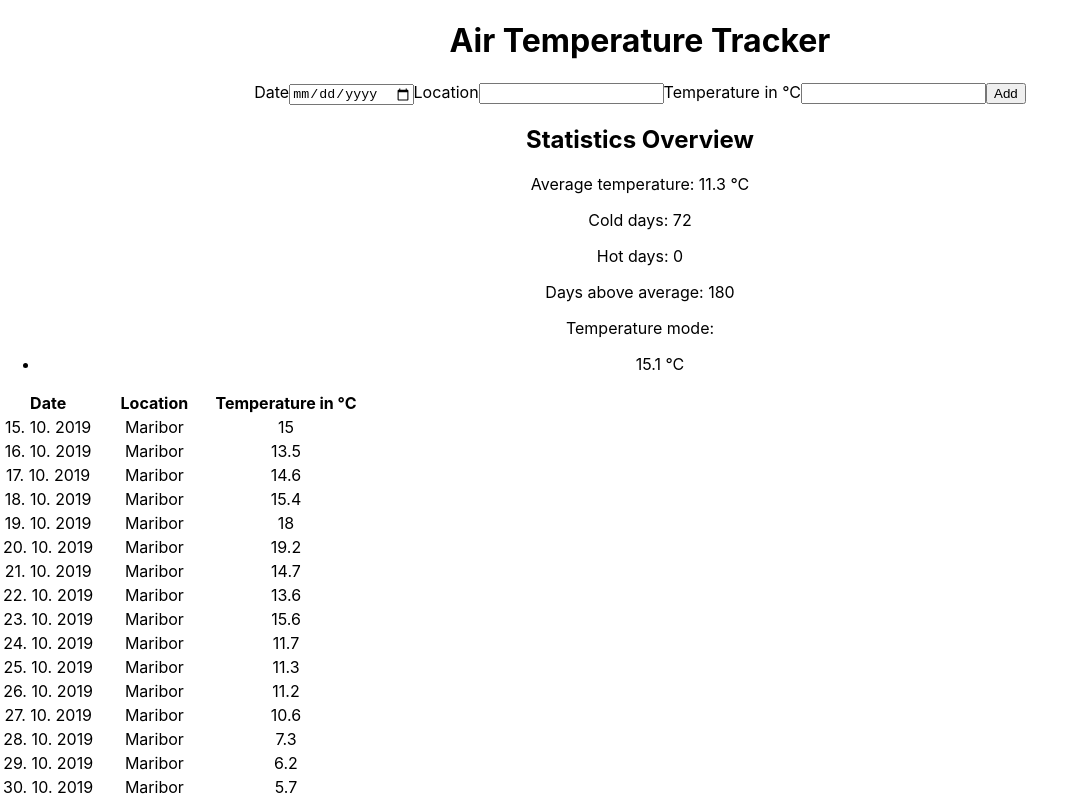
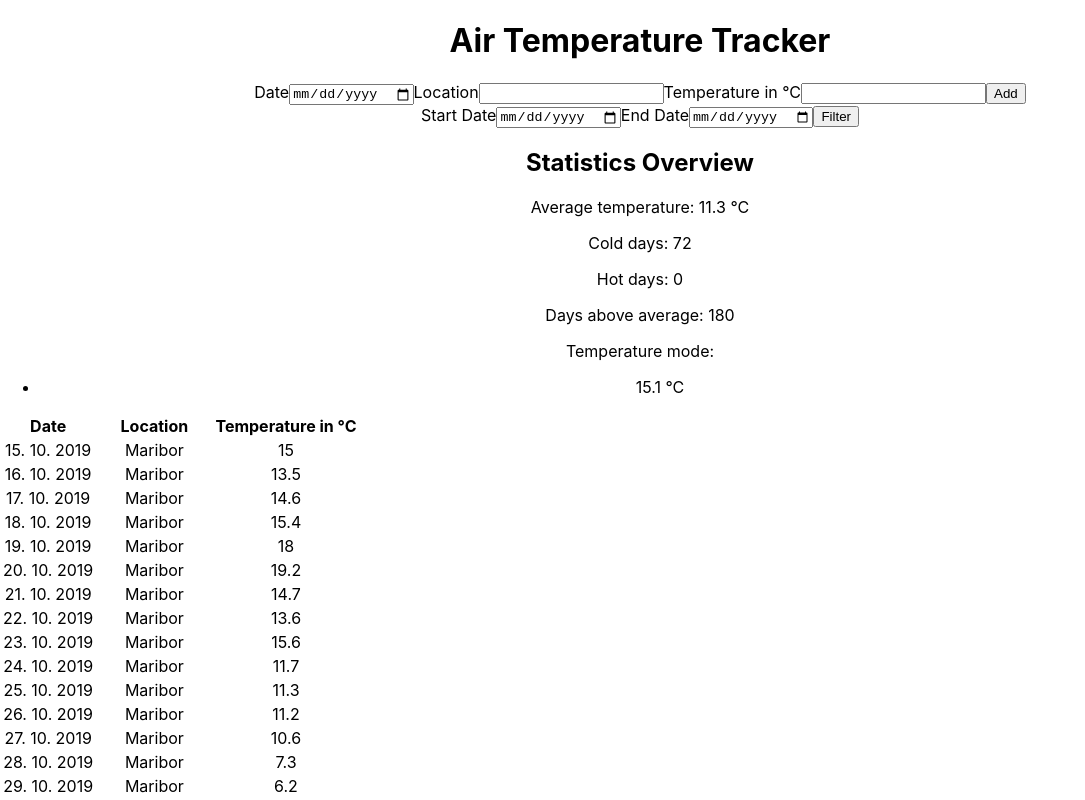
Before and after one commit to encalien/air-temperature-tracker, a React (Create React App) app: page / in a window 1280 px wide. Shown: the top 800 px of the page, without its empty margins (0-1085 px from the left). Built offline with nearby package versions, Linux system fonts and the light colour scheme.

Commit message:
add date filter

```diff
--- a/src/App.tsx
+++ b/src/App.tsx
@@ -5,23 +5,35 @@ import TemperatureRecordIndex from './components/TemperatureRecordIndex';
 import TemperatureRecord from './types/TemperatureRecord';
 import temperatureRecordService from './services/TemperatureRecordService';
 import StatisticsOverview from './components/StatisticsOverview';
+import DateFilterForm from './components/DateFilterForm';
 
 function App() {
   const [temperatureRecords, setTemperatureRecords] = useState<TemperatureRecord[]>([]);
+
+  const fetchTemperatureRecordsBetween = (startDate: number, endDate: number) => {
+    temperatureRecordService.getTemperatureRecordsBetween(startDate, endDate)
+      .then((records: TemperatureRecord[]) => {
+        console.log('Records fetched:', records)
+        setTemperatureRecords(records);
+      })
+      .catch((error) => console.log('Error:', error));
+  }
 
   const addTemperatureRecord = (record: TemperatureRecord): void => {
     setTemperatureRecords([...temperatureRecords, record]);
   }
 
-  useEffect(() => {
-    temperatureRecordService.getTemperatureRecordsBetween(0, Date.now())
-      .then((records: TemperatureRecord[]) => setTemperatureRecords(records));
-  }, []);
+  const filterByDate = (startDate: number, endDate: number): void => {
+    fetchTemperatureRecordsBetween(startDate, endDate);
+  }
+
+  useEffect(() => fetchTemperatureRecordsBetween(0, Date.now()), []);
 
   return (
     <div className="App">
       <h1>Air Temperature Tracker</h1>
       <AddTemperatureRecordForm addTemperatureRecord={addTemperatureRecord} />
+      <DateFilterForm filterByDate={filterByDate} />
       <StatisticsOverview temperatureRecords={temperatureRecords}/>
       <TemperatureRecordIndex temperatureRecords={temperatureRecords} />
     </div>
--- /dev/null
+++ b/src/components/DateFilterForm.tsx
@@ -0,0 +1,26 @@
+export default function DateFilterForm(
+  { filterByDate }: { filterByDate: Function }
+) {
+  const handleSubmit = (event: React.FormEvent<HTMLFormElement>): void => {
+    event.preventDefault();
+    const formData = new FormData(event.currentTarget);
+    if (!formData) return;
+
+    const startDate: number = new Date(formData.get('startDate') as string).valueOf();
+    const endDate: number = new Date(formData.get('endDate') as string).valueOf();
+
+    filterByDate(startDate, endDate);
+  }
+
+  return (
+    <div>
+      <form onSubmit={handleSubmit}>
+        <label htmlFor="startDate">Start Date</label>
+        <input required type="date" id="startDate" name="startDate" />
+        <label htmlFor="endDate">End Date</label>
+        <input required type="date" id="endDate" name="endDate" />
+        <button type="submit">Filter</button>
+      </form>
+    </div>
+  )
+}
```
